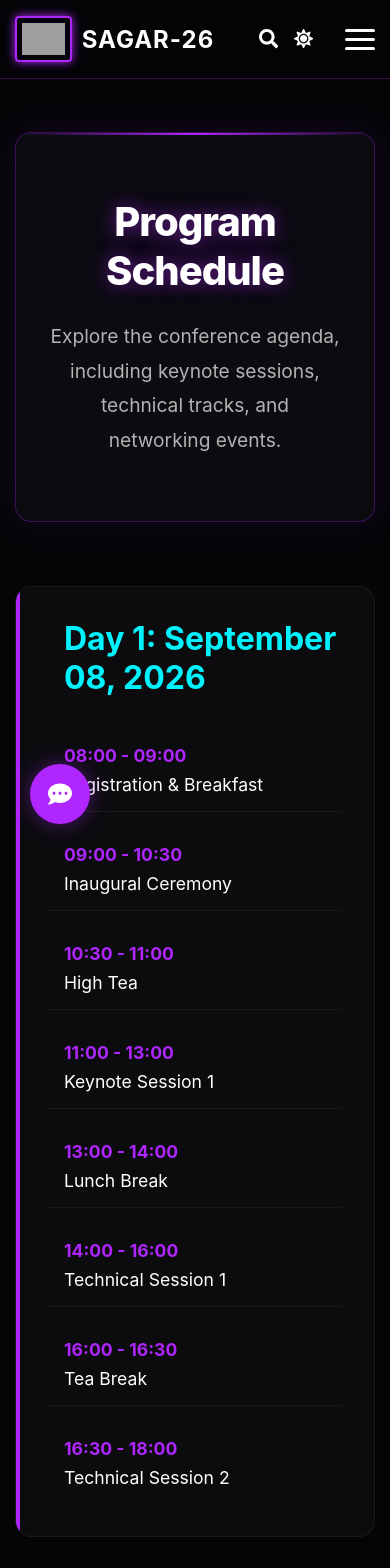
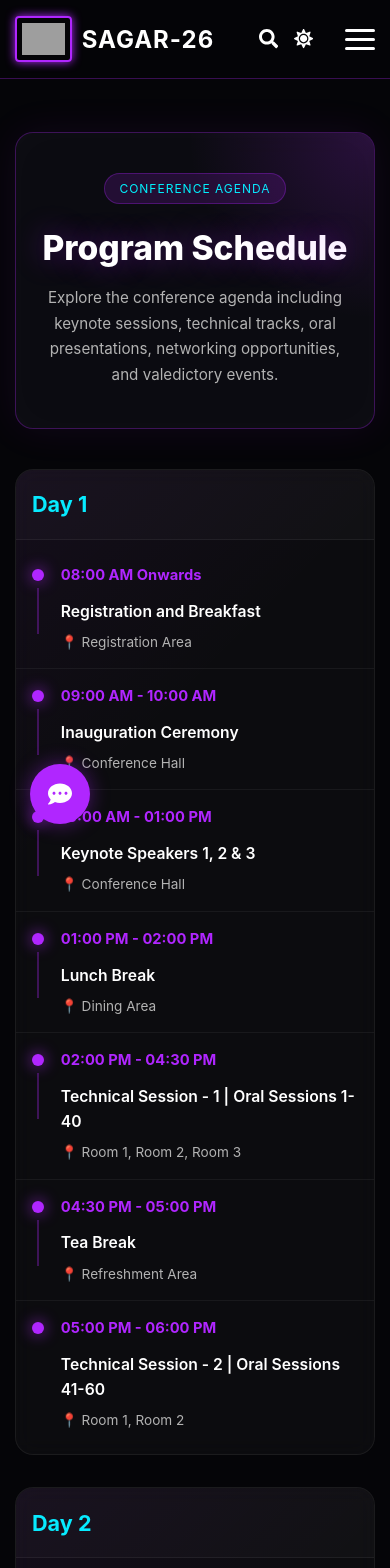
Before and after one commit to AlienMinus/ABIT-Conference_Paper, a React (Vite) app: page /program/schedule in a window 390 px wide. Shown: the top 1568 px of the page. Built offline with nearby package versions, Linux system fonts and the light colour scheme; grey boxes are pictures that could not be loaded.

Commit message:
conference paper

```diff
--- a/src/components/Header/Header.jsx
+++ b/src/components/Header/Header.jsx
@@ -98,8 +98,8 @@ const Header = () => {
               <ul className="dropdown">
                 <li><Link to="/program/keynote">Keynote Talks</Link></li>
                 <li><Link to="/program/schedule">Program Schedule</Link></li>
-                <li><Link to="/program/student-symposium">IEEE Student Symposium</Link></li>
-                <li><Link to="/program/conference-proceeding">Conference Proceeding</Link></li>
+                {/* <li><Link to="/program/student-symposium">IEEE Student Symposium</Link></li> */}
+                {/* <li><Link to="/program/conference-proceeding">Conference Proceeding</Link></li> */}
               </ul>
             </li>
 
@@ -114,7 +114,7 @@ const Header = () => {
 
             {/* <li><Link to="/sponsorship">Sponsorship</Link></li> */}
             <li><Link to="/contact">Contact</Link></li>
-            <li><Link to="/gallery">Gallery</Link></li>
+            {/* <li><Link to="/gallery">Gallery</Link></li> */}
             {/* <li><Link to="/past-conferences">Past Conferences</Link></li> */}
             <li className="theme-trigger" onClick={() => setIsDarkMode(!isDarkMode)} style={{ cursor: 'pointer', display: 'flex', alignItems: 'center' }}>
               <IconMapper iconName={isDarkMode ? 'FaSun' : 'FaMoon'} />
--- a/src/components/Program/ProgramSchedule/ProgramSchedule.css
+++ b/src/components/Program/ProgramSchedule/ProgramSchedule.css
@@ -1,129 +1,232 @@
 .psch-container {
-  max-width: 1200px;
+  max-width: 1300px;
   margin: 0 auto;
-  padding: 4rem 20px;
+  padding: 5rem 20px;
   color: var(--text-primary);
 }
 
 .psch-header {
   text-align: center;
-  margin-bottom: 4rem;
-  background: rgba(15, 15, 22, 0.6);
+  margin-bottom: 5rem;
+  background: rgba(15, 15, 22, 0.7);
   padding: 4rem 2rem;
-  border-radius: 16px;
+  border-radius: 24px;
   border: 1px solid var(--glass-border);
-  backdrop-filter: blur(10px);
-  box-shadow: 0 0 30px rgba(176, 38, 255, 0.1);
+  backdrop-filter: blur(14px);
   position: relative;
   overflow: hidden;
+  box-shadow:
+    0 0 40px rgba(176, 38, 255, 0.08),
+    inset 0 0 40px rgba(255, 255, 255, 0.02);
 }
 
 .psch-header::before {
   content: '';
   position: absolute;
-  top: 0;
-  left: 0;
-  width: 100%;
-  height: 2px;
-  background: linear-gradient(90deg, transparent, var(--neon-purple), transparent);
+  inset: 0;
+  background:
+    radial-gradient(circle at top right,
+      rgba(176, 38, 255, 0.18),
+      transparent 40%);
+  pointer-events: none;
+}
+
+.psch-badge {
+  display: inline-block;
+  padding: 0.5rem 1rem;
+  border-radius: 999px;
+  background: rgba(176, 38, 255, 0.15);
+  border: 1px solid rgba(176, 38, 255, 0.3);
+  color: var(--neon-cyan);
+  font-size: 0.9rem;
+  margin-bottom: 1.5rem;
+  letter-spacing: 1px;
+  text-transform: uppercase;
 }
 
 .psch-header h1 {
-  font-size: 3.5rem;
+  font-size: 3.8rem;
+  margin-bottom: 1.5rem;
+  font-weight: 800;
+  line-height: 1.1;
   color: var(--text-primary);
-  margin-bottom: 1.5rem;
-  text-shadow: 0 0 20px rgba(176, 38, 255, 0.6);
-  font-weight: 800;
-  letter-spacing: -1px;
+  text-shadow: 0 0 30px rgba(176, 38, 255, 0.4);
 }
 
 .psch-header p {
-  font-size: 1.2rem;
-  line-height: 1.8;
-  max-width: 800px;
+  max-width: 850px;
   margin: 0 auto;
+  line-height: 1.9;
+  font-size: 1.15rem;
   color: var(--text-secondary);
 }
 
 .psch-days {
   display: flex;
   flex-direction: column;
-  gap: 4rem;
+  gap: 3rem;
 }
 
 .psch-day {
   background: rgba(255, 255, 255, 0.03);
-  border: 1px solid rgba(255, 255, 255, 0.05);
-  border-radius: 16px;
-  padding: 2rem;
+  border: 1px solid rgba(255, 255, 255, 0.06);
+  border-radius: 24px;
+  overflow: hidden;
+  backdrop-filter: blur(10px);
   position: relative;
-  overflow: hidden;
 }
 
 .psch-day::before {
   content: '';
   position: absolute;
-  top: 0;
-  left: 0;
-  width: 4px;
-  height: 100%;
-  background: var(--neon-purple);
+  inset: 0;
+  background:
+    linear-gradient(
+      135deg,
+      rgba(176, 38, 255, 0.05),
+      transparent 30%
+    );
+  pointer-events: none;
 }
 
-.psch-day h2 {
+.psch-day-header {
+  padding: 1.8rem 2rem;
+  border-bottom: 1px solid rgba(255, 255, 255, 0.06);
+  background: rgba(255, 255, 255, 0.02);
+}
+
+.psch-day-header h2 {
   color: var(--neon-cyan);
   font-size: 2rem;
-  margin-bottom: 2rem;
-  padding-left: 1rem;
+  font-weight: 700;
+  margin: 0;
 }
 
 .psch-timeline {
   display: flex;
   flex-direction: column;
-  gap: 1rem;
+  padding: 1rem 0;
 }
 
 .psch-event {
-  display: flex;
-  align-items: center;
-  padding: 1rem;
-  border-bottom: 1px solid rgba(255, 255, 255, 0.05);
-  transition: background 0.3s ease;
+  display: grid;
+  grid-template-columns: 220px 1fr;
+  gap: 1.5rem;
+  padding: 1.5rem 2rem;
+  position: relative;
+  transition: all 0.3s ease;
 }
 
-.psch-event:last-child {
-  border-bottom: none;
+.psch-event:not(:last-child) {
+  border-bottom: 1px solid rgba(255, 255, 255, 0.05);
 }
 
 .psch-event:hover {
-  background: rgba(255, 255, 255, 0.05);
+  background: rgba(255, 255, 255, 0.03);
+}
+
+.psch-time-wrapper {
+  position: relative;
+  padding-left: 2rem;
+}
+
+.psch-dot {
+  width: 14px;
+  height: 14px;
+  border-radius: 50%;
+  background: var(--neon-purple);
+  position: absolute;
+  left: 0;
+  top: 6px;
+  box-shadow: 0 0 15px rgba(176, 38, 255, 0.8);
+}
+
+.psch-line {
+  position: absolute;
+  left: 6px;
+  top: 24px;
+  width: 2px;
+  height: calc(100% + 24px);
+  background: rgba(176, 38, 255, 0.3);
+}
+
+.psch-event:last-child .psch-line {
+  display: none;
 }
 
 .psch-time {
-  flex: 0 0 150px;
   color: var(--neon-purple);
-  font-weight: bold;
-  font-size: 1.1rem;
+  font-size: 1rem;
+  font-weight: 700;
+  line-height: 1.6;
+}
+
+.psch-content {
+  display: flex;
+  flex-direction: column;
+  gap: 0.5rem;
 }
 
 .psch-activity {
-  flex: 1;
+  margin: 0;
+  font-size: 1.15rem;
+  font-weight: 600;
   color: var(--text-primary);
-  font-size: 1.1rem;
+  line-height: 1.6;
+}
+
+.psch-venue {
+  margin: 0;
+  color: var(--text-secondary);
+  font-size: 0.95rem;
+  line-height: 1.5;
+}
+
+@media (max-width: 992px) {
+  .psch-event {
+    grid-template-columns: 1fr;
+    gap: 1rem;
+  }
+
+  .psch-time-wrapper {
+    padding-left: 2rem;
+  }
 }
 
 @media (max-width: 768px) {
+  .psch-container {
+    padding: 4rem 16px;
+  }
+
+  .psch-header {
+    padding: 3rem 1.5rem;
+  }
+
   .psch-header h1 {
     font-size: 2.5rem;
   }
 
+  .psch-header p {
+    font-size: 1rem;
+  }
+
+  .psch-day-header {
+    padding: 1.5rem;
+  }
+
+  .psch-day-header h2 {
+    font-size: 1.5rem;
+  }
+
   .psch-event {
-    flex-direction: column;
-    align-items: flex-start;
-    gap: 0.5rem;
+    padding: 1.25rem 1.5rem;
+  }
+
+  .psch-activity {
+    font-size: 1rem;
   }
 
   .psch-time {
-    flex: 0 0 auto;
+    font-size: 0.95rem;
   }
 }
--- a/src/components/Program/ProgramSchedule/ProgramSchedule.jsx
+++ b/src/components/Program/ProgramSchedule/ProgramSchedule.jsx
@@ -6,28 +6,47 @@ const ProgramSchedule = () => {
   const { header, days } = pschData
 
   return (
-    <div className="psch-container">
+    <section className="psch-container">
       <div className="psch-header">
+        <span className="psch-badge">Conference Agenda</span>
+
         <h1>{header.title}</h1>
+
         <p>{header.description}</p>
       </div>
 
       <div className="psch-days">
         {days.map((day, index) => (
           <div key={index} className="psch-day">
-            <h2>{day.date}</h2>
+            <div className="psch-day-header">
+              <h2>{day.date}</h2>
+            </div>
+
             <div className="psch-timeline">
               {day.events.map((event, idx) => (
                 <div key={idx} className="psch-event">
-                  <div className="psch-time">{event.time}</div>
-                  <div className="psch-activity">{event.activity}</div>
+                  <div className="psch-time-wrapper">
+                    <div className="psch-dot"></div>
+                    <div className="psch-line"></div>
+                    <span className="psch-time">{event.time}</span>
+                  </div>
+
+                  <div className="psch-content">
+                    <h3 className="psch-activity">{event.activity}</h3>
+
+                    {event.venue && (
+                      <p className="psch-venue">
+                        📍 {event.venue}
+                      </p>
+                    )}
+                  </div>
                 </div>
               ))}
             </div>
           </div>
         ))}
       </div>
-    </div>
+    </section>
   )
 }
 
--- a/src/data/footer.json
+++ b/src/data/footer.json
@@ -14,7 +14,7 @@
     "title": "Contact Us",
     "address": "Department of Electrical and Computer Engineering (ECE) and Electrical Engineering, AJAY BINAY INSTITUTE OF TECHNOLOGY (AUTONOMOUS), Markat Nagar, Cuttack Development Authority, Sector – 1, Cuttack – 753014",
     "email": "sagar.abit27@gmail.com, samarjeet.satapathy@abit.edu.in",
-    "phone": "+91 7978905972, +91 9853536400, +91 7978600770",
+    "phone": "+91 9853536400, +91 7978600770, +91 7978905972 ",
     "website": "https://abit.edu.in"
   },
   "social": [
--- a/src/data/programSchedule.json
+++ b/src/data/programSchedule.json
@@ -1,44 +1,89 @@
 {
   "header": {
     "title": "Program Schedule",
-    "description": "Explore the conference agenda, including keynote sessions, technical tracks, and networking events."
+    "description": "Explore the conference agenda including keynote sessions, technical tracks, oral presentations, networking opportunities, and valedictory events."
   },
+
   "days": [
     {
-      "date": "Day 1: September 08, 2026",
+      "date": "Day 1",
       "events": [
-        { "time": "08:00 - 09:00", "activity": "Registration & Breakfast" },
-        { "time": "09:00 - 10:30", "activity": "Inaugural Ceremony" },
-        { "time": "10:30 - 11:00", "activity": "High Tea" },
-        { "time": "11:00 - 13:00", "activity": "Keynote Session 1" },
-        { "time": "13:00 - 14:00", "activity": "Lunch Break" },
-        { "time": "14:00 - 16:00", "activity": "Technical Session 1" },
-        { "time": "16:00 - 16:30", "activity": "Tea Break" },
-        { "time": "16:30 - 18:00", "activity": "Technical Session 2" }
+        {
+          "time": "08:00 AM Onwards",
+          "activity": "Registration and Breakfast",
+          "venue": "Registration Area"
+        },
+        {
+          "time": "09:00 AM - 10:00 AM",
+          "activity": "Inauguration Ceremony",
+          "venue": "Conference Hall"
+        },
+        {
+          "time": "10:00 AM - 01:00 PM",
+          "activity": "Keynote Speakers 1, 2 & 3",
+          "venue": "Conference Hall"
+        },
+        {
+          "time": "01:00 PM - 02:00 PM",
+          "activity": "Lunch Break",
+          "venue": "Dining Area"
+        },
+        {
+          "time": "02:00 PM - 04:30 PM",
+          "activity": "Technical Session - 1 | Oral Sessions 1-40",
+          "venue": "Room 1, Room 2, Room 3"
+        },
+        {
+          "time": "04:30 PM - 05:00 PM",
+          "activity": "Tea Break",
+          "venue": "Refreshment Area"
+        },
+        {
+          "time": "05:00 PM - 06:00 PM",
+          "activity": "Technical Session - 2 | Oral Sessions 41-60",
+          "venue": "Room 1, Room 2"
+        }
       ]
     },
+
     {
-      "date": "Day 2: September 09, 2026",
+      "date": "Day 2",
       "events": [
-        { "time": "09:00 - 10:30", "activity": "Keynote Session 2" },
-        { "time": "10:30 - 11:00", "activity": "High Tea" },
-        { "time": "11:00 - 13:00", "activity": "Technical Session 3" },
-        { "time": "13:00 - 14:00", "activity": "Lunch Break" },
-        { "time": "14:00 - 16:00", "activity": "Technical Session 4" },
-        { "time": "16:00 - 16:30", "activity": "Tea Break" },
-        { "time": "16:30 - 18:00", "activity": "Cultural Program" },
-        { "time": "19:00 Onwards", "activity": "Gala Dinner" }
-      ]
-    },
-    {
-      "date": "Day 3: September 10, 2026",
-      "events": [
-        { "time": "09:00 - 10:30", "activity": "Keynote Session 3" },
-        { "time": "10:30 - 11:00", "activity": "High Tea" },
-        { "time": "11:00 - 13:00", "activity": "Technical Session 5" },
-        { "time": "13:00 - 14:00", "activity": "Lunch Break" },
-        { "time": "14:00 - 15:30", "activity": "Valedictory Function & Award Ceremony" },
-        { "time": "15:30", "activity": "High Tea & Dispersal" }
+        {
+          "time": "08:00 AM Onwards",
+          "activity": "Registration and Breakfast",
+          "venue": "Registration Area"
+        },
+        {
+          "time": "09:00 AM - 11:00 AM",
+          "activity": "Keynote Speakers 4 & 5",
+          "venue": "Conference Hall"
+        },
+        {
+          "time": "11:00 AM - 01:00 PM",
+          "activity": "Technical Session - 3 | Oral Sessions 60-90",
+          "venue": "Room 1, Room 2, Room 3 (Online Mode)"
+        },
+        {
+          "time": "01:00 PM - 02:00 PM",
+          "activity": "Lunch Break",
+          "venue": "Dining Area"
+        },
+        {
+          "time": "02:00 PM - 04:00 PM",
+          "activity": "Technical Session - 4 | Oral Sessions 91-130",
+          "venue": "Room 1, Room 2, Room 3 (Online Mode)"
+        },
+        {
+          "time": "04:00 PM - 04:30 PM",
+          "activity": "Tea Break",
+          "venue": "Refreshment Area"
+        },
+        {
+          "time": "04:30 PM - 05:30 PM",
+          "activity": "Valedictory and Certificate Distribution",
+          "venue": "Conference Hall"
+        }
       ]
     }
   ]
--- a/src/static/mobile.css
+++ b/src/static/mobile.css
@@ -106,4 +106,94 @@
     -webkit-overflow-scrolling: touch !important;
     display: block !important;
   }
+
+  /* Program Schedule Mobile Fixes */
+.psch-container {
+  padding-top: 2rem !important;
+  padding-bottom: 2rem !important;
 }
+
+.psch-header {
+  padding: 2.5rem 1.2rem !important;
+  border-radius: 18px !important;
+  margin-bottom: 2.5rem !important;
+}
+
+.psch-badge {
+  font-size: 0.75rem !important;
+  padding: 0.45rem 0.9rem !important;
+}
+
+.psch-header h1 {
+  font-size: 2.1rem !important;
+  line-height: 1.2 !important;
+  margin-bottom: 1rem !important;
+}
+
+.psch-header p {
+  font-size: 0.95rem !important;
+  line-height: 1.7 !important;
+}
+
+.psch-days {
+  gap: 2rem !important;
+}
+
+.psch-day {
+  border-radius: 18px !important;
+}
+
+.psch-day-header {
+  padding: 1.2rem 1rem !important;
+}
+
+.psch-day-header h2 {
+  font-size: 1.35rem !important;
+  line-height: 1.4 !important;
+}
+
+.psch-timeline {
+  padding: 0.5rem 0 !important;
+}
+
+.psch-event {
+  grid-template-columns: 1fr !important;
+  gap: 0.8rem !important;
+  padding: 1rem !important;
+}
+
+.psch-time-wrapper {
+  padding-left: 1.8rem !important;
+}
+
+.psch-dot {
+  width: 12px !important;
+  height: 12px !important;
+  top: 5px !important;
+}
+
+.psch-line {
+  left: 5px !important;
+}
+
+.psch-time {
+  font-size: 0.92rem !important;
+  line-height: 1.5 !important;
+  display: block !important;
+}
+
+.psch-content {
+  padding-left: 1.8rem !important;
+}
+
+.psch-activity {
+  font-size: 0.98rem !important;
+  line-height: 1.6 !important;
+}
+
+.psch-venue {
+  font-size: 0.85rem !important;
+  line-height: 1.5 !important;
+  word-break: break-word !important;
+}
+}
```
